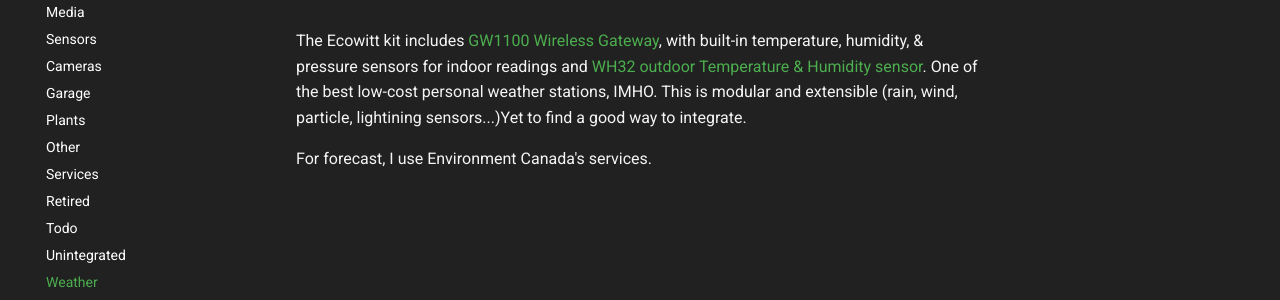
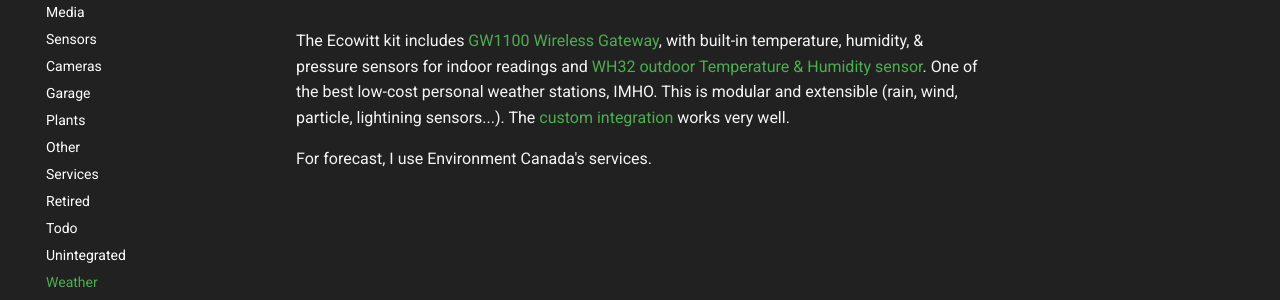
Before and after one commit to torvenkat/hadocs, an MkDocs documentation site: the page built from docs/configuration/weather.md, in a window 1280 px wide. Shown: the part 389-689 px from the top of the page. Built offline with MkDocs 1.6.1 and Material for MkDocs 9.7.7, drawn with Linux system fonts in a browser that asks for light colours; comment, search, counter and statistics services are not loaded.

Commit message:
Update weather.md

```diff
--- a/docs/configuration/weather.md
+++ b/docs/configuration/weather.md
@@ -5,6 +5,6 @@
 
 
 
-The Ecowitt kit includes [GW1100 Wireless Gateway](https://www.ecowitt.com/shop/goodsDetail/107#), with built-in temperature, humidity, & pressure sensors for indoor readings and [WH32 outdoor Temperature & Humidity sensor](https://www.ecowitt.com/shop/goodsDetail/52#).  One of the best low-cost personal weather stations, IMHO.  This is modular and extensible (rain, wind, particle, lightining sensors...)Yet to find a good way to integrate.
+The Ecowitt kit includes [GW1100 Wireless Gateway](https://www.ecowitt.com/shop/goodsDetail/107#), with built-in temperature, humidity, & pressure sensors for indoor readings and [WH32 outdoor Temperature & Humidity sensor](https://www.ecowitt.com/shop/goodsDetail/52#).  One of the best low-cost personal weather stations, IMHO.  This is modular and extensible (rain, wind, particle, lightining sensors...).  The [custom integration](https://github.com/garbled1/homeassistant_ecowitt) works very well.
 
 For forecast, I use Environment Canada's services.
```
